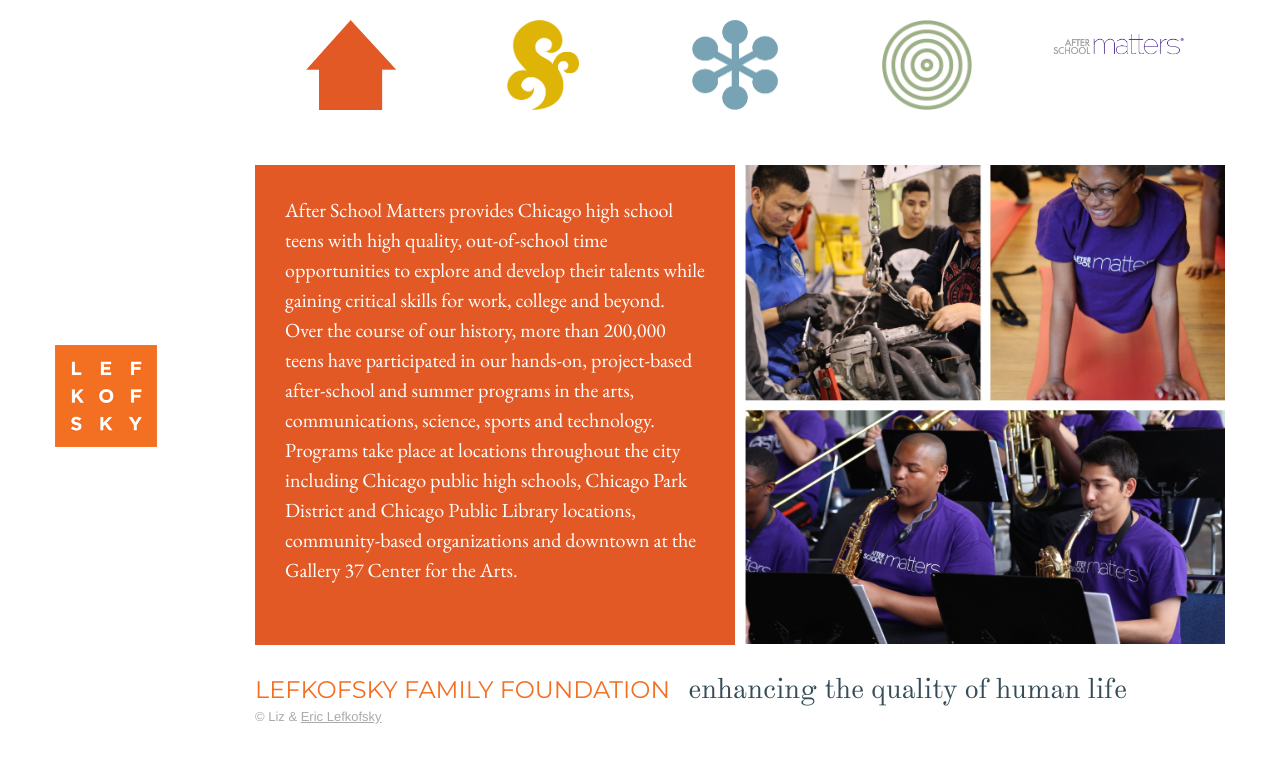
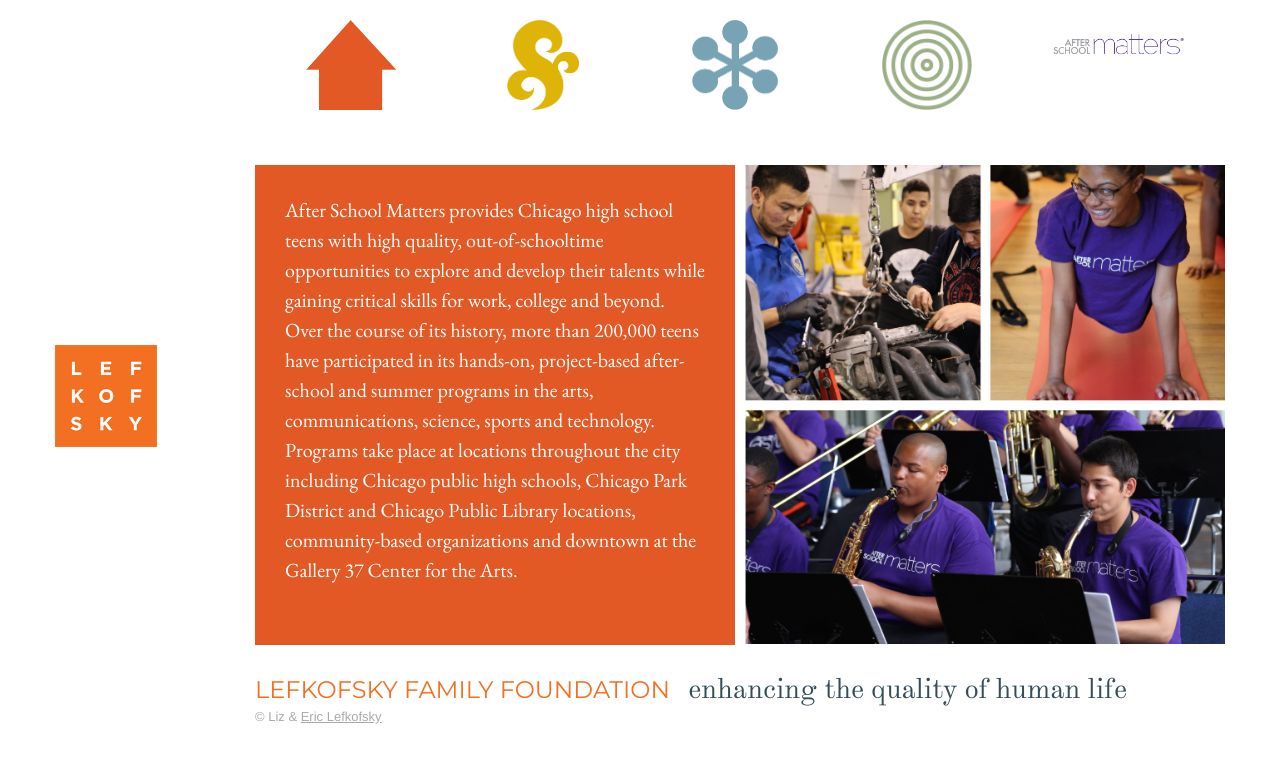
Before and after one commit to arjunvenkat/lefkofsky-jekyll, a Jekyll site: the page built from education/after-school-matters/index.html, in a window 1280 px wide. Shown: the top 763 px of the page. Built offline with Jekyll 4.4.1, drawn with Linux system fonts in a browser that asks for light colours; some web fonts are replaced.

Commit message:
updates copy for after school matters

```diff
--- a/education/after-school-matters/index.html
+++ b/education/after-school-matters/index.html
@@ -6,7 +6,7 @@
 link: "http://www.afterschoolmatters.org/"
 thumb: "/img/education/thumbs/after-school-matters.png"
 image: "/img/education/after-school-matters.jpg"
-desc: "After School Matters provides Chicago high school teens with high quality, out-of-school time opportunities to explore and develop their talents while gaining critical skills for work, college and beyond. Over the course of our history, more than 200,000 teens have participated in our hands-on, project-based after-school and summer programs in the arts, communications, science, sports and technology. Programs take place at locations throughout the city including Chicago public high schools, Chicago Park District and Chicago Public Library locations, community-based organizations and downtown at the Gallery 37 Center for the Arts."
+desc: "After School Matters provides Chicago high school teens with high quality, out-of-schooltime opportunities to explore and develop their talents while gaining critical skills for work, college and beyond. Over the course of its history, more than 200,000 teens have participated in its hands-on, project-based after-school and summer programs in the arts, communications, science, sports and technology. Programs take place at locations throughout the city including Chicago public high schools, Chicago Park District and Chicago Public Library locations, community-based organizations and downtown at the Gallery 37 Center for the Arts."
 ---
 
 <div id="overlay" class="clearfix show update">
```
